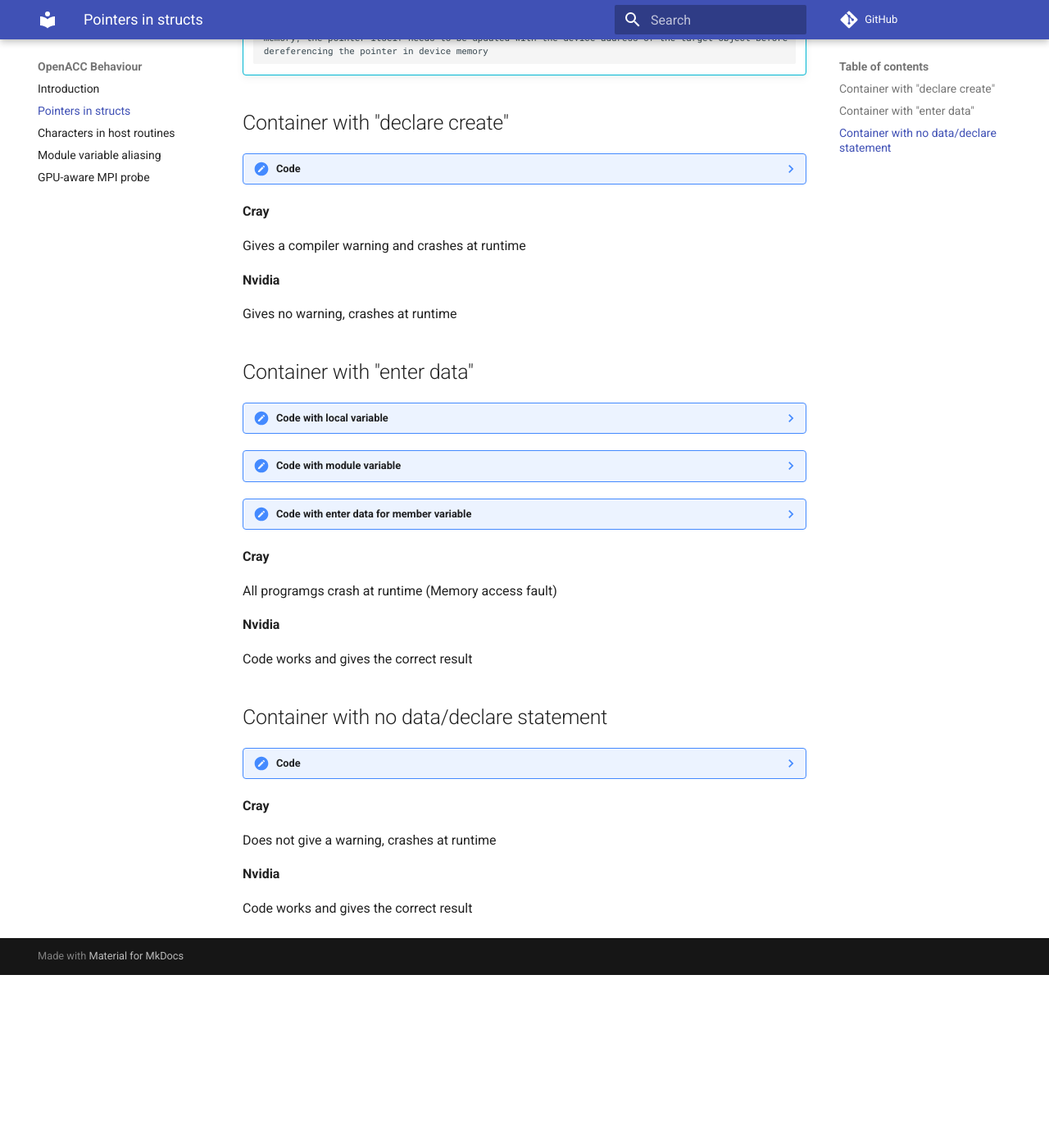
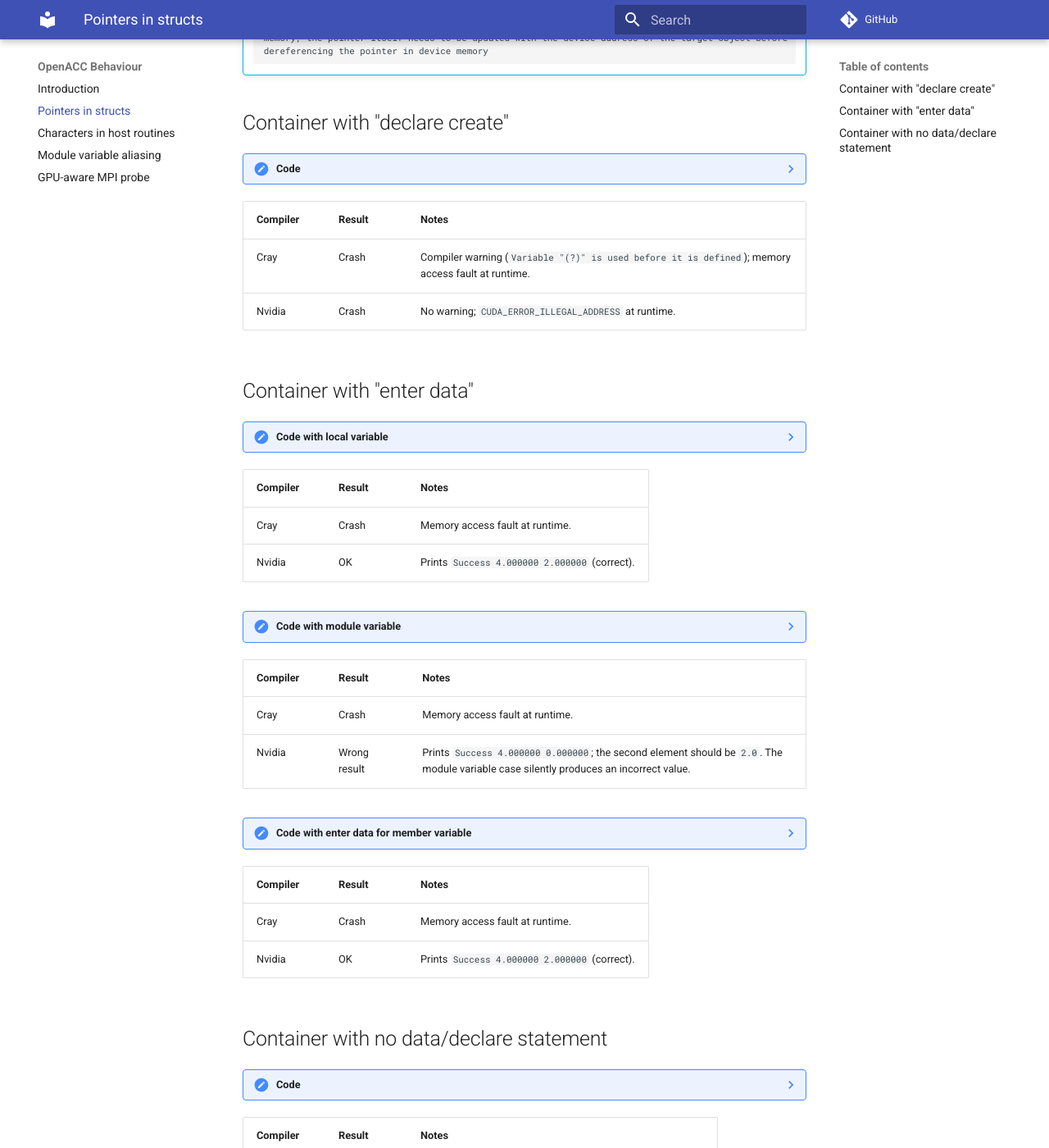
Before and after one commit to v1kko/OpenACC_behaviour, an MkDocs documentation site: the page built from docs/pointers_structs.md, in a window 1280 px wide and 1400 px high, scrolled down 367 px. Shown: the whole window at 82% size. Built offline with MkDocs 1.6.1 and Material for MkDocs 9.7.7, drawn with Linux system fonts in a browser that asks for light colours; comment, search, counter and statistics services are not loaded; before the commit the page ends 1556 px from its top, so only the background shows below that; some of the changed text lies outside the part shown.

Commit message:
present pointer/struct results as per-compiler tables
Replace prose result notes with tables for each container case and
correct the enter-data module-variable result: nvfortran silently
returns 4.0 0.0 (wrong) rather than the correct 4.0 2.0.

Co-Authored-By: Claude Opus 4.7 <noreply@anthropic.com>

````diff
--- a/docs/pointers_structs.md
+++ b/docs/pointers_structs.md
@@ -41,13 +41,10 @@ Types with allocatables are handled differently by compilers when using OpenACC.
     end program
     ```
 
-**Cray**
-
-Gives a compiler warning and crashes at runtime
-
-**Nvidia**
-
-Gives no warning, crashes at runtime
+| Compiler | Result | Notes |
+|----------|--------|-------|
+| Cray | Crash | Compiler warning (`Variable "(?)" is used before it is defined`); memory access fault at runtime. |
+| Nvidia | Crash | No warning; `CUDA_ERROR_ILLEGAL_ADDRESS` at runtime. |
 
 ## Container with "enter data"
 
@@ -76,6 +73,11 @@ Gives no warning, crashes at runtime
       write(*,*) "Success", res
     end program
     ```
+
+| Compiler | Result | Notes |
+|----------|--------|-------|
+| Cray | Crash | Memory access fault at runtime. |
+| Nvidia | OK | Prints `Success 4.000000 2.000000` (correct). |
 
 ??? note "Code with module variable"
 
@@ -109,6 +111,11 @@ Gives no warning, crashes at runtime
     end program
     ```
 
+| Compiler | Result | Notes |
+|----------|--------|-------|
+| Cray | Crash | Memory access fault at runtime. |
+| Nvidia | Wrong result | Prints `Success 4.000000 0.000000`; the second element should be `2.0`. The module variable case silently produces an incorrect value. |
+
 ??? note "Code with enter data for member variable"
 
     ```fortran
@@ -137,13 +144,10 @@ Gives no warning, crashes at runtime
     end program
     ```
 
-**Cray**
-
-All programgs crash at runtime (Memory access fault)
-
-**Nvidia**
-
-Code works and gives the correct result
+| Compiler | Result | Notes |
+|----------|--------|-------|
+| Cray | Crash | Memory access fault at runtime. |
+| Nvidia | OK | Prints `Success 4.000000 2.000000` (correct). |
 
 ## Container with no data/declare statement
 
@@ -172,10 +176,7 @@ Code works and gives the correct result
     end program
     ```
 
-**Cray**
-
-Does not give a warning, crashes at runtime
-
-**Nvidia**
-
-Code works and gives the correct result
+| Compiler | Result | Notes |
+|----------|--------|-------|
+| Cray | Crash | No warning at compile time; memory access fault at runtime. |
+| Nvidia | OK | Prints `Success 4.000000 2.000000` (correct). |
````
